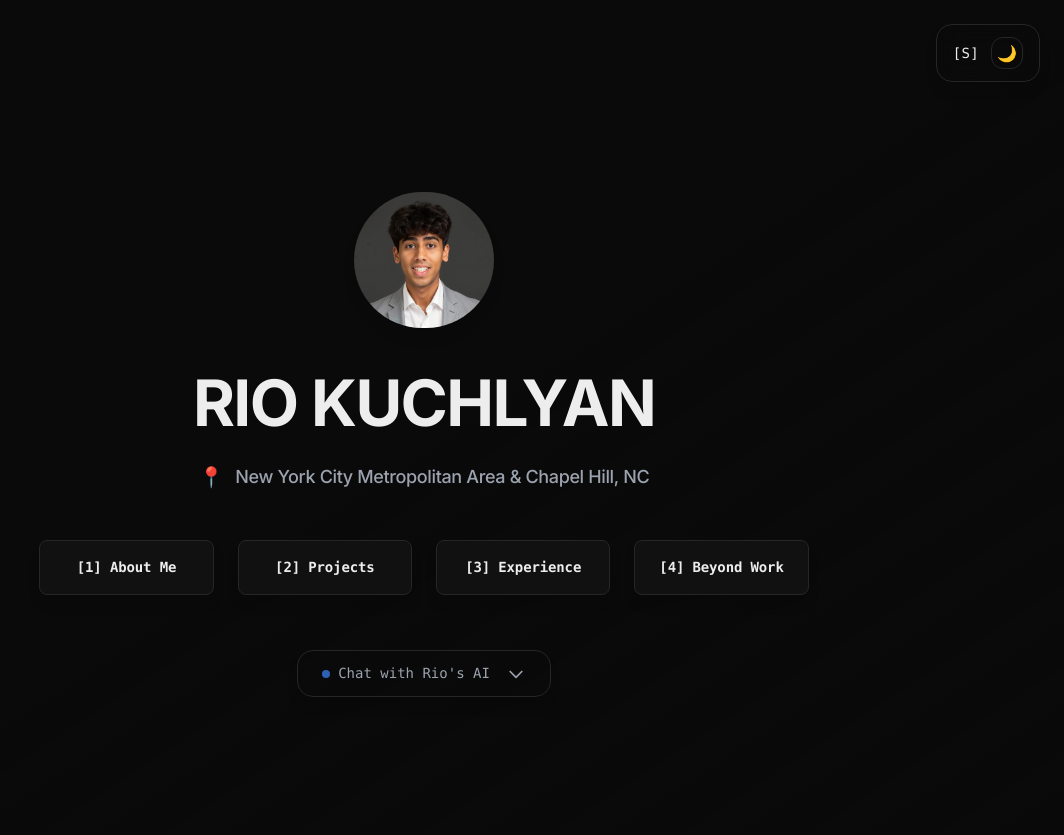
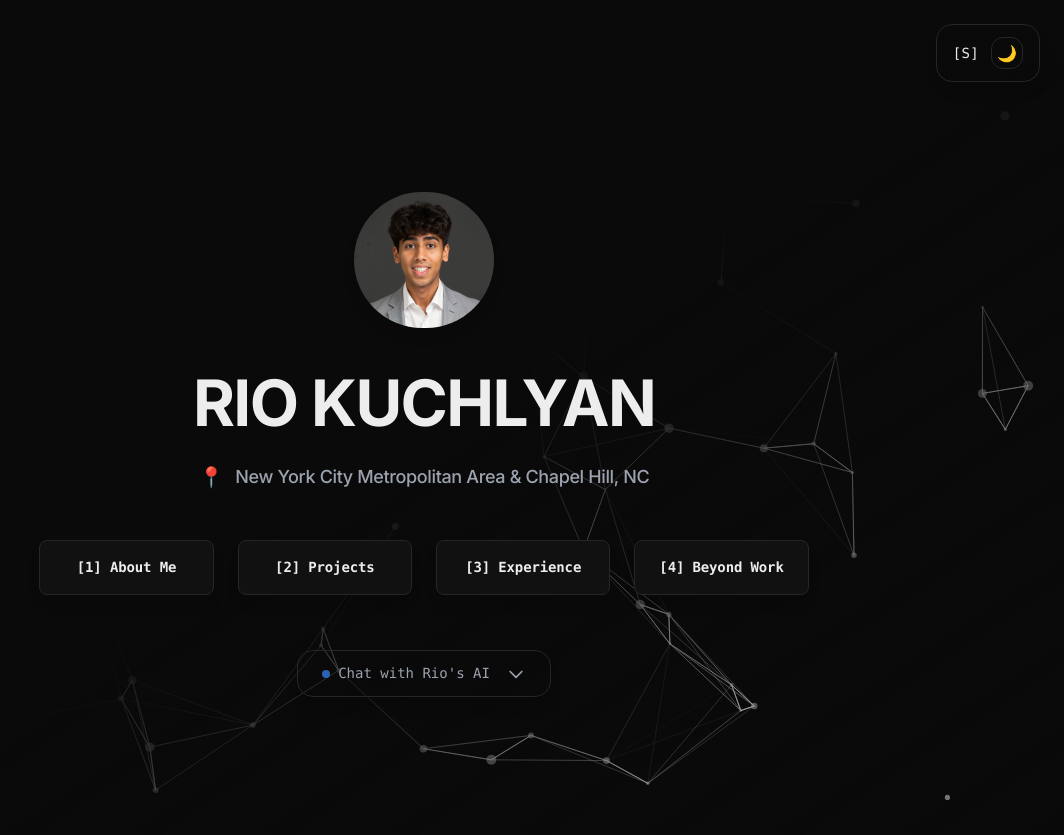
Before and after one commit to riokuchlyan/PortfolioWebsite, a Next.js app: page / in a window 1280 px wide. Shown: the whole page, without its empty margins (216-1280 px from the left). Built offline with nearby package versions, Linux system fonts and the light colour scheme.

Commit message:
Add particle background

```diff
--- a/package.json
+++ b/package.json
@@ -13,7 +13,10 @@
     "@vercel/speed-insights": "^1.2.0",
     "next": "^15.3.3",
     "react": "^19.0.0",
-    "react-dom": "^19.0.0"
+    "react-dom": "^19.0.0",
+    "react-tsparticles": "^2.12.2",
+    "tsparticles": "^3.8.1",
+    "tsparticles-slim": "^2.12.0"
   },
   "devDependencies": {
     "@eslint/eslintrc": "^3",
--- a/src/app/layout.tsx
+++ b/src/app/layout.tsx
@@ -2,6 +2,7 @@
 import { Inter } from "next/font/google";
 import "./globals.css";
 import { SpeedInsights } from "@vercel/speed-insights/next"
+import ParticleWrapper from "@/components/ParticleWrapper";
 
 const inter = Inter({
   variable: "--font-inter",
@@ -89,6 +90,7 @@
       <body
         className={`${inter.variable} antialiased`}
       >
+        <ParticleWrapper />
         {children}
         <SpeedInsights />
       </body>
--- /dev/null
+++ b/src/components/ParticleBackground.tsx
@@ -0,0 +1,122 @@
+import { useCallback, useEffect, useState } from "react";
+import Particles from "react-tsparticles";
+import type { Container, Engine } from "tsparticles-engine";
+import { loadSlim } from "tsparticles-slim";
+
+export default function ParticleBackground() {
+  const [isDarkMode, setIsDarkMode] = useState(false);
+
+  useEffect(() => {
+    const checkTheme = () => {
+      const isDark = document.documentElement.classList.contains('dark');
+      setIsDarkMode(isDark);
+    };
+
+    checkTheme();
+
+    const observer = new MutationObserver(() => {
+      checkTheme();
+    });
+
+    observer.observe(document.documentElement, {
+      attributes: true,
+      attributeFilter: ['class']
+    });
+
+    return () => observer.disconnect();
+  }, []);
+
+  const particlesInit = useCallback(async (engine: Engine) => {
+    await loadSlim(engine);
+  }, []);
+
+  const particlesLoaded = useCallback(async (container: Container | undefined) => {
+    console.log(container);
+  }, []);
+
+  return (
+    <Particles
+      key={isDarkMode ? 'dark' : 'light'}
+      id="tsparticles"
+      init={particlesInit}
+      loaded={particlesLoaded}
+      options={{
+        background: {
+          color: {
+            value: "transparent",
+          },
+        },
+        fpsLimit: 120,
+        interactivity: {
+          events: {
+            onClick: {
+              enable: true,
+              mode: "push",
+            },
+            onHover: {
+              enable: true,
+              mode: "repulse",
+            },
+            resize: true,
+          },
+          modes: {
+            push: {
+              quantity: 4,
+            },
+            repulse: {
+              distance: 200,
+              duration: 0.4,
+            },
+          },
+        },
+        particles: {
+          color: {
+            value: isDarkMode ? "#000000" : "#ffffff",
+          },
+          links: {
+            color: isDarkMode ? "#000000" : "#ffffff",
+            distance: 150,
+            enable: true,
+            opacity: 1,
+            width: 1,
+          },
+          move: {
+            direction: "none",
+            enable: true,
+            outModes: {
+              default: "bounce",
+            },
+            random: false,
+            speed: 0.5,
+            straight: false,
+          },
+          number: {
+            density: {
+              enable: true,
+              area: 800,
+            },
+            value: 80,
+          },
+          opacity: {
+            value: 0.5,
+          },
+          shape: {
+            type: "circle",
+          },
+          size: {
+            value: { min: 1, max: 5 },
+          },
+        },
+        detectRetina: true,
+      }}
+      style={{
+        position: "fixed",
+        top: 0,
+        left: 0,
+        width: "100%",
+        height: "100%",
+        zIndex: -1,
+      }}
+    />
+  );
+}
--- /dev/null
+++ b/src/components/ParticleWrapper.tsx
@@ -0,0 +1,7 @@
+'use client';
+
+import ParticleBackground from './ParticleBackground';
+
+export default function ParticleWrapper() {
+  return <ParticleBackground />;
+}
```
Also changed, not shown: 1 other file (tests, documents, lock files or other folders).
